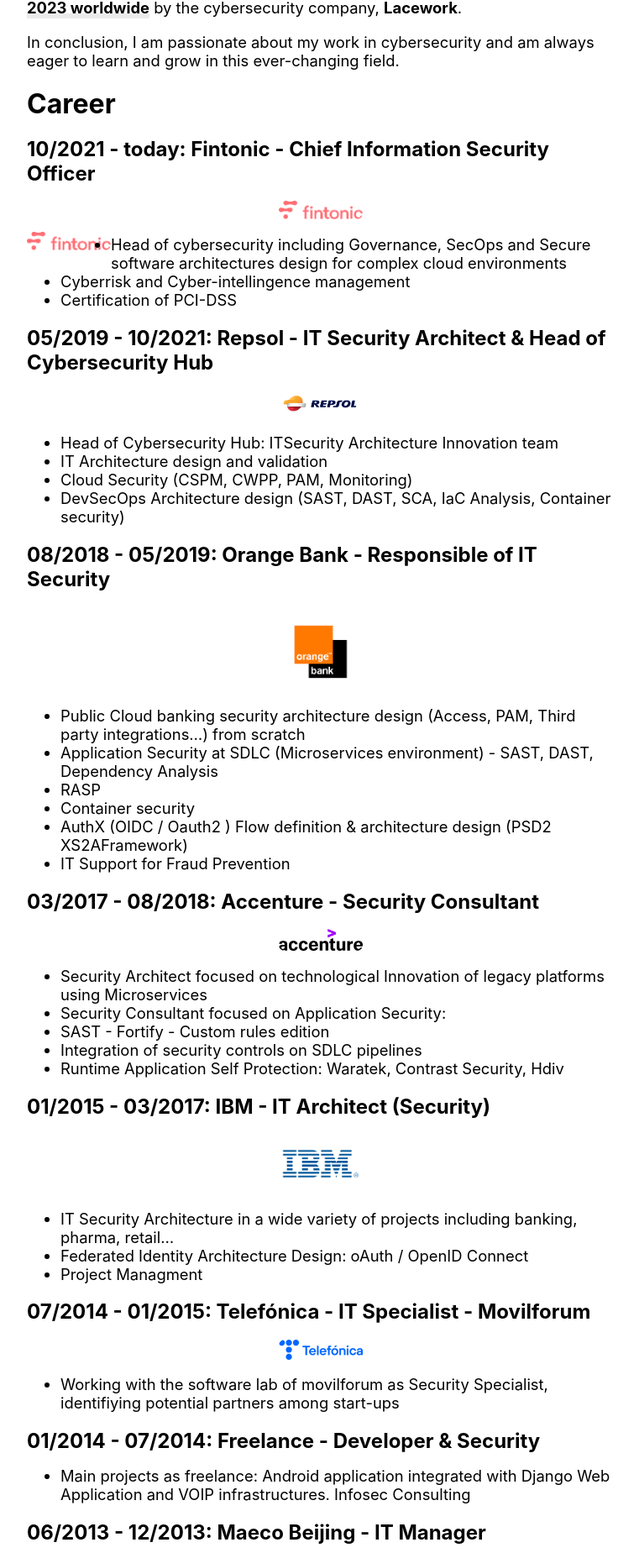
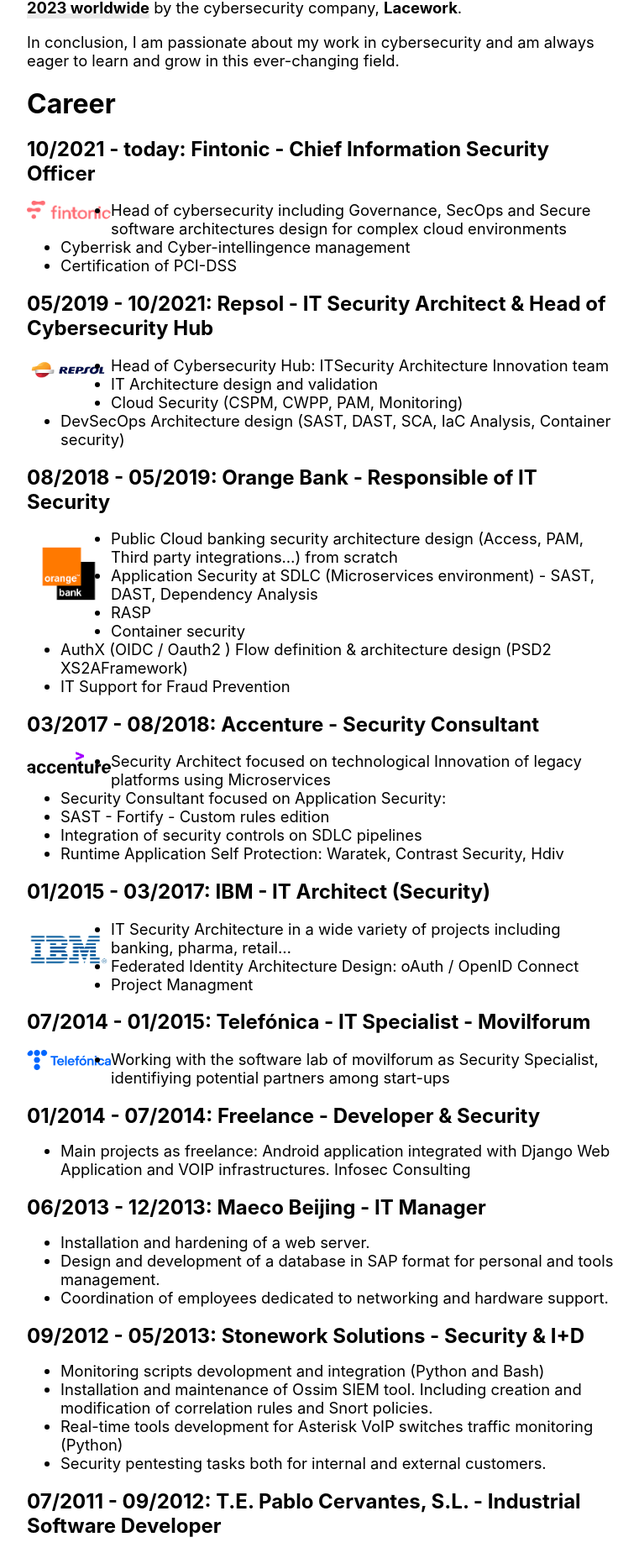
Before and after one commit to cervantestech/cervantestech.github.io, a Jekyll site: the page built from about.md, in a window 1280 px wide. Shown: the part 1521-3370 px from the top of the page at 84% size, without its empty margins (258-1019 px from the left). Built offline with Jekyll 4.4.1, drawn with Linux system fonts in a browser that asks for light colours; nearby versions of some CDN libraries.

Commit message:
Fixing logos

```diff
--- a/about.md
+++ b/about.md
@@ -23,22 +23,27 @@ In conclusion, I am passionate about my work in cybersecurity and am always eage
 # Career
 
 ## 10/2021 - today: Fintonic - Chief Information Security Officer
-![Fintonic](/assets/img/fintonic.png)
+
 <img align="left" src="/assets/img/fintonic.png">
+
 - Head of cybersecurity including Governance, SecOps and Secure software architectures design for
 complex cloud environments
 - Cyberrisk and Cyber-intellingence management
 - Certification of PCI-DSS
 
 ## 05/2019 - 10/2021: Repsol - IT Security Architect & Head of Cybersecurity Hub
-![Repsol](/assets/img/repsol.png)
+
+<img align="left" src="/assets/img/repsol.png">
+
 - Head of Cybersecurity Hub: ITSecurity Architecture Innovation team
 - IT Architecture design and validation
 - Cloud Security (CSPM, CWPP, PAM, Monitoring)
 - DevSecOps Architecture design (SAST, DAST, SCA, IaC Analysis, Container security)
 
 ## 08/2018 - 05/2019: Orange Bank - Responsible of IT Security
-![Orange Bank](/assets/img/ob.png)
+
+<img align="left" src="/assets/img/ob.png">
+
 - Public Cloud banking security architecture design (Access, PAM, Third party integrations...) from scratch
 - Application Security at SDLC (Microservices environment) - SAST, DAST, Dependency Analysis
 - RASP
@@ -47,7 +52,9 @@ complex cloud environments
 - IT Support for Fraud Prevention
 
 ## 03/2017 - 08/2018: Accenture - Security Consultant
-![Accenture](/assets/img/accenture.png)
+
+<img align="left" src="/assets/img/accenture.png">
+
 - Security Architect focused on technological Innovation of legacy platforms using Microservices
 - Security Consultant focused on Application Security:
 - SAST - Fortify - Custom rules edition
@@ -55,13 +62,17 @@ complex cloud environments
 - Runtime Application Self Protection: Waratek, Contrast Security, Hdiv
 
 ## 01/2015 - 03/2017: IBM - IT Architect (Security)
-![IBM](/assets/img/IBM.png)
+
+<img align="left" src="/assets/img/ibm.png">
+
 - IT Security Architecture in a wide variety of projects including banking, pharma, retail...
 - Federated Identity Architecture Design: oAuth / OpenID Connect
 - Project Managment
 
 ## 07/2014 - 01/2015: Telefónica - IT Specialist - Movilforum
-![Telefonica](/assets/img/telefonica.png)
+
+<img align="left" src="/assets/img/telefonica.png">
+
 - Working with the software lab of movilforum as Security Specialist, identifiying potential partners
 among start-ups
 
```
